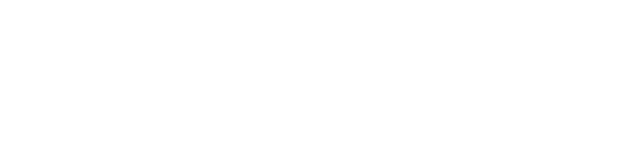
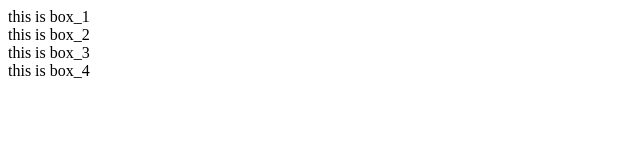
Before and after one commit to raeeskhan58/javaScript-code, a plain HTML site: page index.html in a window 1280 px wide. Shown: the whole page, without its empty margins (0-640 px from the left). Drawn offline with Linux system fonts and the light colour scheme.

Commit message:
working done in index.html

```diff
--- a/index.html
+++ b/index.html
@@ -9,7 +9,13 @@
     <title>this is complete javascript</title>
 </head>
 <body>
-
+    <div class="container">
+    <!-- div.box#box_${this is box_$}*4 -->
+    <div class="box" id="box_1">this is box_1</div>
+    <div class="box" id="box_2">this is box_2</div>
+    <div class="box" id="box_3">this is box_3</div>
+    <div class="box" id="box_4">this is box_4</div>
+    </div>
 </body>
 <script src="/index.js"></script>
 </html>
```
